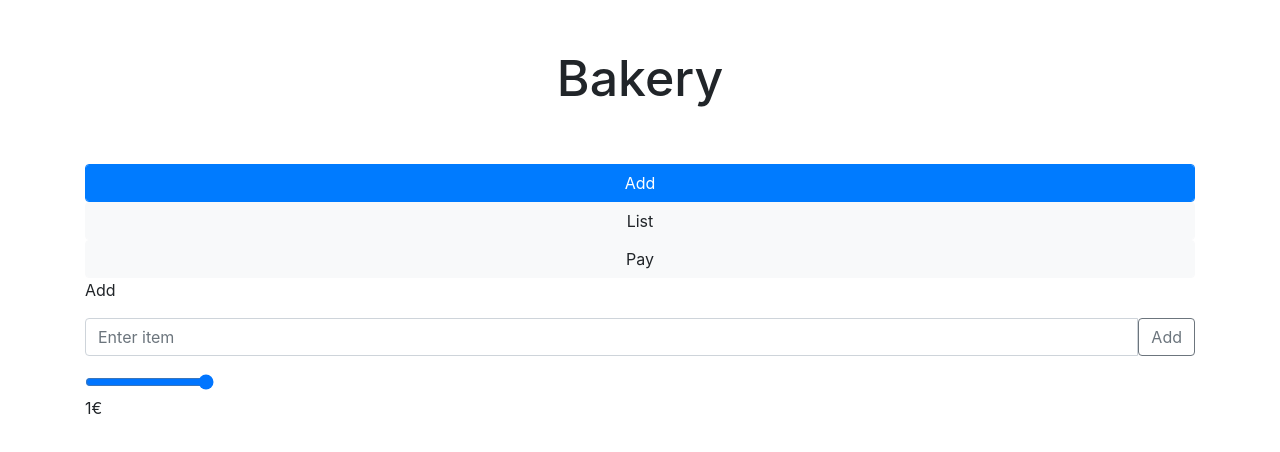
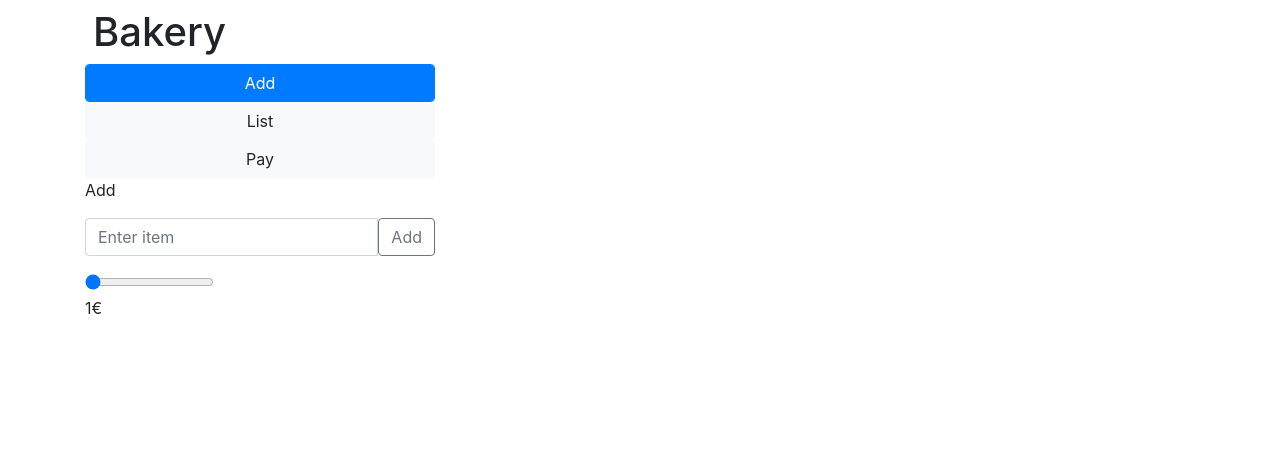
Before and after one commit to abumeis/Digitous-React, a React (Create React App) app in the folder bakery/: page / in a window 1280 px wide. Shown: the top 452 px of the page. Built offline with nearby package versions, Linux system fonts and the light colour scheme.

Commit message:
finishedé

```diff
--- a/bakery/src/App.js
+++ b/bakery/src/App.js
@@ -17,31 +17,17 @@ class App extends React.Component {
     this.state = {
         activeTab: "add",
         items: [],
-        productName: '',
+
       }
   }
 
 
-  updateProductName  = (event) => {
-    this.setState({
-        productName: event.target.value
-    })
-    console.log(this.state.productName)
-}
-
-updatePrice = (event) => {
-    this.setState({
-        price: event.target.value
-    })
-    console.log(this.state.price)
-
-}
-
   // To add the new items to the items array
-  addItem = () => {
+  addItem = (productName, price) => {
+    console.log("produit",productName, "prix" ,price)
     const items = {
-      name: this.state.productName,
-      price: this.state.price
+      name: productName,
+      price: price
     };
     const newItems = this.state.items;
     newItems.push(items);
@@ -78,31 +64,19 @@ updatePrice = (event) => {
     return (
         <div className="container ">
           <div className="row">
-            <div className="col-12">
-           <h1 className="p-5 "  style= {{ fontSize : "50px",textAlign : "center" }}>Bakery </h1>
+              <div className="col-4">
+           <h1 className="m-2">Bakery </h1>
            <Button isSelected={this.state.activeTab === "add" ? "form-control btn btn-primary" : "form-control btn btn-light"} onClick={this.selectAdd}>Add</Button>
            <Button isSelected={this.state.activeTab === "list" ? "form-control btn btn-primary" : "form-control btn btn-light"} onClick={this.selectList}>List</Button>
            <Button isSelected={this.state.activeTab === "pay" ? "form-control btn btn-primary" : "form-control btn btn-light"} onClick={this.selectPay}>Pay</Button>
+            {this.state.activeTab === 'add' &&
+            <Add addItems={this.addItem }/>}
+            {this.state.activeTab === "Add" && <Add></Add>}
+            {this.state.activeTab === 'list' && <List items={this.state.items} />}
+          </div>
+          </div>
+          </div>
 
-
-            {this.state.activeTab === 'add' &&
-            <Add
-            price
-            name={this.state.productName}
-            updateProductName={this.updateProductName}
-            updatePrice={this.updatePrice}
-            addItems={this.addItem } />}
-
-              {this.state.activeTab === "Add" && <Add></Add>}
-            {this.state.activeTab === 'list' && <List items={this.state.items} />}
-
-
-
-
-
-            </div>
-          </div>
-        </div>
     );
   }
 }
--- a/bakery/src/Components/Add.jsx
+++ b/bakery/src/Components/Add.jsx
@@ -5,19 +5,40 @@ class Add extends React.Component {
         super(props);
 
         this.state = {
+            productName: '',
             price: 1
 
         }
     }
+
+
+    updateProductName  = (event) => {
+        this.setState({
+            productName: event.target.value
+        })
+        console.log(this.state.productName)
+    }
+
+    updatePrice = (event) => {
+        this.setState({
+            price: event.target.value
+        })
+        console.log(this.state.price)
+
+    }
+    add = ()=>{
+        this.props.addItems(this.state.productName,this.state.price)
+    }
+
       render() {
       return (
         <div>
                 <p>Add</p>
                 <div className="input-group mb-3">
-                    <input onChange={this.props.updateProductName} type="text" className="form-control" placeholder="Enter item" aria-label="Recipient's username" aria-describedby="button-addon2" />
-                    <button className="btn btn-outline-secondary" type="button" onClick={this.props.addItems}>Add</button>
+                    <input onChange={this.updateProductName} type="text" className="form-control" placeholder="Enter item" aria-label="Recipient's username" aria-describedby="button-addon2" />
+                    <button className="btn btn-outline-secondary" type="button" onClick={this.add}>Add</button>
                 </div>
-                <input  type="range"  min="1" max="10"  onChange={ this.props.updatePrice} ></input>
+                <input  type="range"  min="1" max="10" value={this.state.price}  onChange={ this.updatePrice} ></input>
                 <p>{this.state.price}€</p>
             </div>
       );
--- a/bakery/src/Components/List.jsx
+++ b/bakery/src/Components/List.jsx
@@ -8,11 +8,11 @@ class List extends React.Component {
         <div>
              <p>List</p>
             <ul>
-              {this.props.items.map((items) => {
+              {this.props.items.map((items, index) => {
                 return (
-              <li></li>
+              <li key={index}>{ items.name} - {items.price}€ </li>
             );
-          })}
+          }) }
         </ul>
         </div>
 
```
Also changed, not shown: 1 other file (tests, documents, lock files or other folders).
